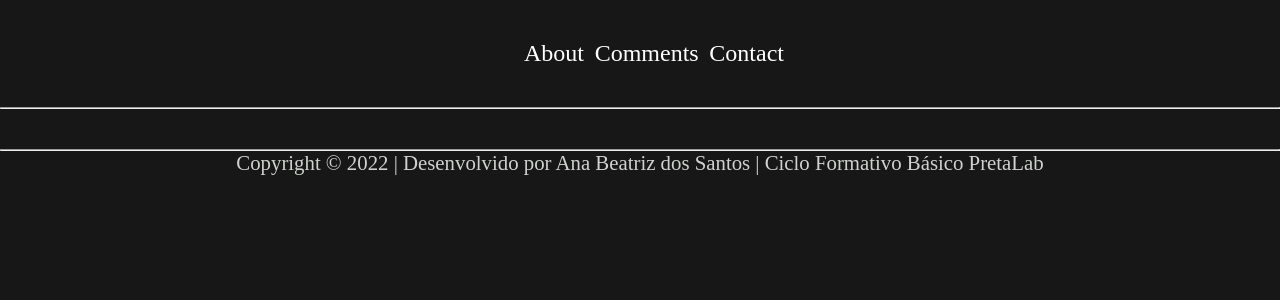
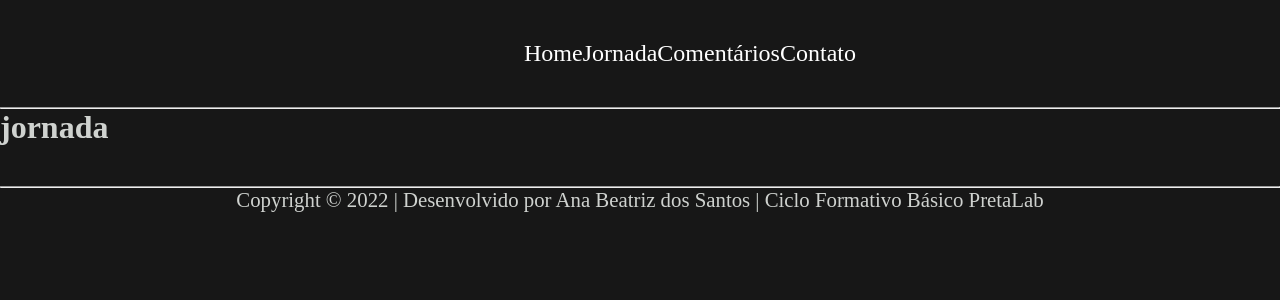
Before and after one commit to anabiax/PFPretalabReact, a React (Vite) app: page /jornada in a window 1280 px wide. Shown: the top 300 px of the page. Built offline with nearby package versions, Linux system fonts and the light colour scheme; a web font is replaced by a local one.

Commit message:
ajustes e mais ajustes

```diff
--- a/src/ApplicationRoutes.jsx
+++ b/src/ApplicationRoutes.jsx
@@ -1,6 +1,8 @@
 import { BrowserRouter, Routes, Route } from 'react-router-dom'
+
 import Header from './components/Header/Header'
-import About from './pages/About/About'
+import Home from './pages/Home/Home'
+import Jornada from './pages/Jornada/Jornada'
 import Comments from './pages/Comments/Comments'
 import Contact from './pages/Contact/Contact'
 import Footer from './components/Footer/Footer'
@@ -11,7 +13,8 @@ function ApplicationRoutes (){
             <Header />
                 <Routes>
 
-                    <Route path="/" element={<About/>} />
+                    <Route path="/" element={<Home/>} />
+                    <Route path="/jornada" element={<Jornada />} />
                     <Route path="/comments" element={<Comments/>} />
                     <Route path="/contact" element={<Contact/>} />
 
--- a/src/components/Footer/footer.module.css
+++ b/src/components/Footer/footer.module.css
@@ -3,4 +3,6 @@
     margin-bottom: 40px;
     text-align: center;
     font-size: 1.3rem;
+    height: 4vh;
+    width: 100%;
 }
--- a/src/components/Header/Header.jsx
+++ b/src/components/Header/Header.jsx
@@ -5,9 +5,10 @@ function Header(){
         <nav>
             <div className={styles.header}>
                 <ul className={styles.list}>
-                    <li><a href="/">About</a></li>
-                    <li><a href="/comments">Comments</a></li>
-                    <li><a href="/contact">Contact</a></li>
+                    <li><a href="/">Home</a></li>
+                    <li><a href="/jornada">Jornada</a></li>
+                    <li><a href="/comments">Comentários</a></li>
+                    <li><a href="/contact">Contato</a></li>
                 </ul>
             </div>
             <hr></hr>
--- a/src/components/Header/header.module.css
+++ b/src/components/Header/header.module.css
@@ -4,6 +4,8 @@
     margin: auto;
     width: 100%;
     min-width: 320px;
+
+
 }
 
 .list {
@@ -17,6 +19,7 @@
     list-style:none;
     margin-left: 380px;
     /* height: 100px; */
+
 }
 
 .list li a{
--- a/src/pages/About/About.jsx
+++ b/src/pages/Home/Home.jsx
@@ -1,7 +1,7 @@
-import styles from './about.module.css'
+import styles from './home.module.css'
 /* import { FaGithub, FaLinkedin, FaDiscord } from "react-icons/fa"; */
 
-function About(){
+function Home(){
     return(
         <>
             <div className={styles.about}>
@@ -18,7 +18,7 @@ function About(){
     )
 }
 
-export default About
+export default Home
 
 /*
     <div className='media'>
--- /dev/null
+++ b/src/pages/Jornada/Jornada.jsx
@@ -0,0 +1,11 @@
+import styles from './jornada.module.css'
+
+function Jornada(){
+    return(
+        <>
+            <h1>jornada</h1>
+        </>
+    )
+}
+
+export default Jornada
```
Also changed, not shown: src/pages/Home/home.module.css (renamed from src/pages/About/about.module.css), src/pages/Jornada/jornada.module.css (added).
